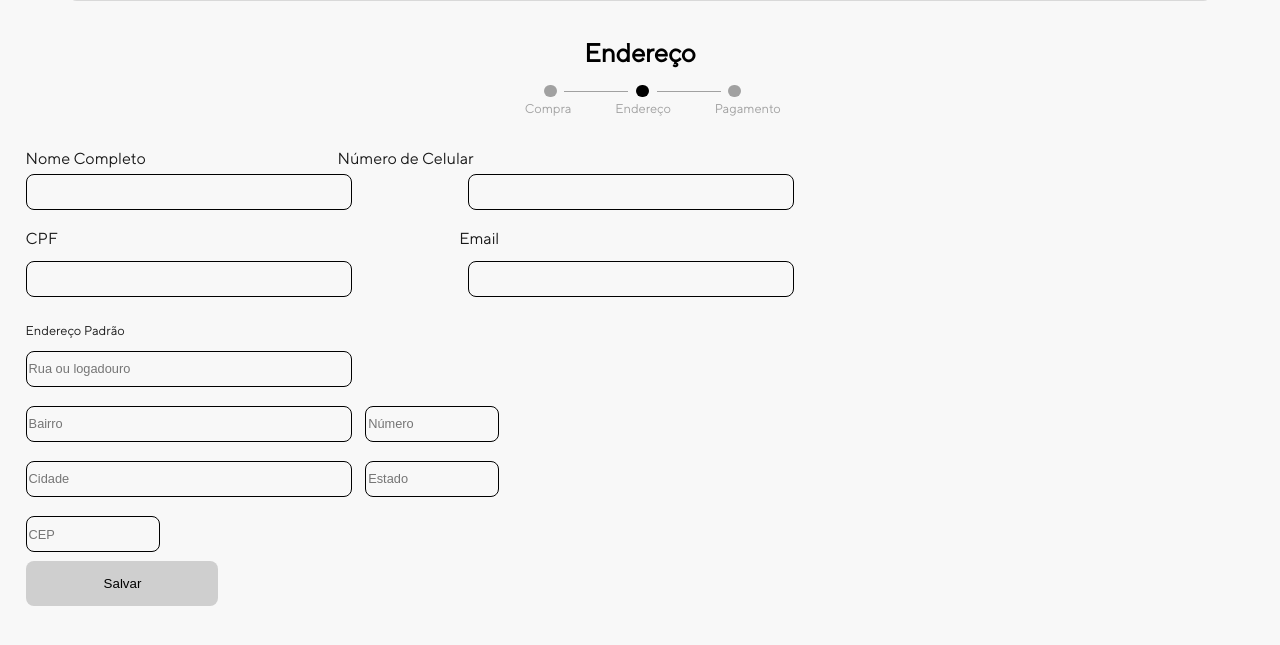
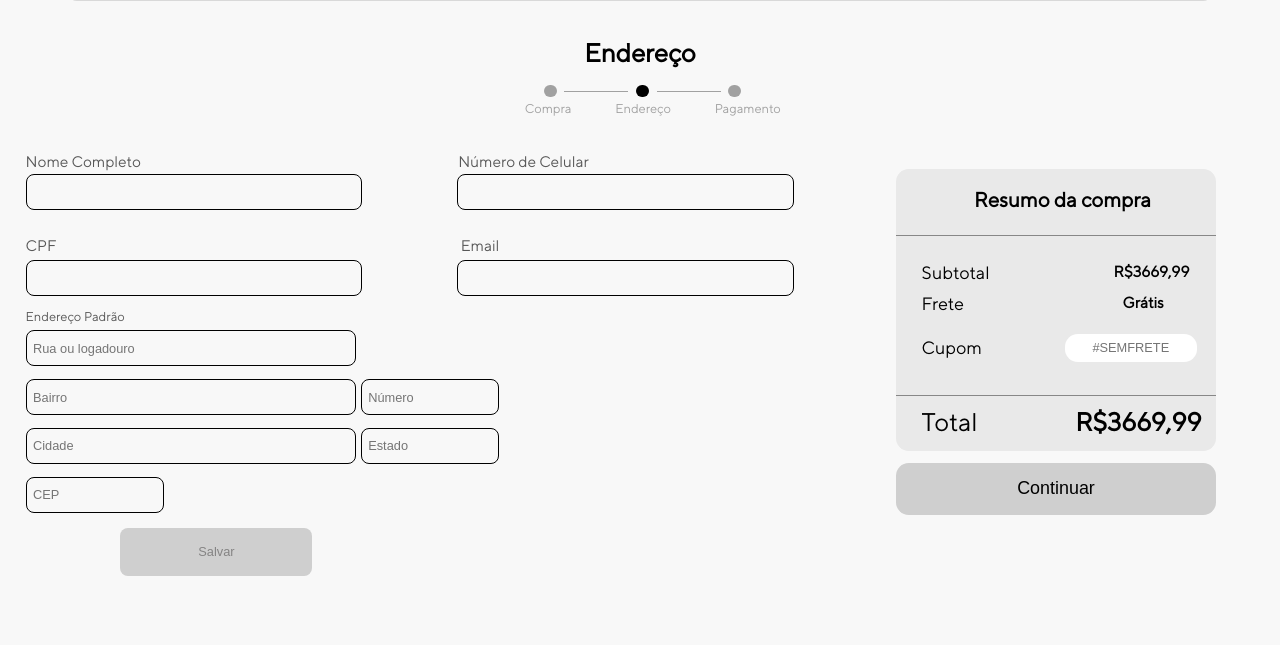
Before and after one commit to laramoreirab/projetoEcommerce, a plain HTML site: page aula/endereco.html in a window 1280 px wide. Shown: the part 55-700 px from the top of the page. Drawn offline with nearby package versions, Linux system fonts and the light colour scheme.

Commit message:
finalização pagina de endereço e pagamento, alteração do resumo de compra

```diff
--- a/aula/css.css
+++ b/aula/css.css
@@ -976,10 +976,12 @@
     }
 
     .fundoresumodacompra {
-        background-color: #d9d9d9;
-        width: 26vw;
+        position: absolute;
+        top:26.5vw;
+        right: 5vw;
+        background-color: #e9e9e9;
+        width: 25vw;
         height: 22vw;
-        margin-left: 70vw;
         margin-top: -9vw;
         border-radius: 1vw;
     }
@@ -995,8 +997,8 @@
         margin-top: 0.2vw;
         margin-bottom: 1vw;
         height: 1.5vw;
-        width: 26vw;
-        border-bottom: .1vw solid #000000;
+        width: 25vw;
+        border-bottom: .1vw solid #878787;
     }
 
     .txtsubtotalresumocarrinho {
@@ -1006,7 +1008,7 @@
     }
 
     .subtotalresumocarrinho {
-        font-size: 1.4vw;
+        font-size: 1.2vw;
         margin-left: 17vw;
         margin-top: -1.7vw;
     }
@@ -1018,8 +1020,8 @@
     }
 
     .txtgratisresumocarrinho {
-        font-size: 1.4vw;
-        margin-left: 17vw;
+        font-size: 1.2vw;
+        margin-left: 17.7vw;
         margin-top: -1.7vw;
     }
 
@@ -1033,10 +1035,11 @@
     .espacocupom input {
         border-radius: 1vw;
         border: 0vw solid #ccc;
-        height: 1.5vw;
-        width: 7vw;
+        height: 2vw;
+        width: 10vw;
         text-align: center;
         font-size: 1vw;
+        margin-right: .5vw;
     }
 
     .cupomalinhadocarrinho {
@@ -1044,39 +1047,40 @@
         justify-content: space-between;
         align-items: center;
         width: 24vw;
-        height: 2vw;
+        height: 4vw;
         margin-top: 0.9vw;
     }
 
     .txttotalcarrinho {
         font-size: 2vw;
         margin-left: 2vw;
-        padding-top: 0.6vw;
+        margin-top: -.2vw;
     }
 
     .valortotalcarrinho {
         font-size: 2vw;
         margin-left: 14vw;
-        margin-top: -2.3vw;
+        margin-top: -2.4vw;
     }
 
     .botaocomprarcarrinho button {
+        position: absolute;
         background-color: #cfcfcf;
         font-size: 1.4vw;
-        width: 26vw;
+        width: 25vw;
         height: 4vw;
         border-radius: 1vw;
-        margin-left: 70vw;
-        margin-top: 1.5vw;
+        top:40.5vw;
+        right: 5vw;
         display: flex;
         justify-content: center;
         align-items: center;
         border: 0vw solid #ccc;
+        transition: .5s;
     }
 
     .botaocomprarcarrinho button:hover {
         background-color: #a1a1a1;
-        transition: .5s;
         cursor: pointer;
     }
 
@@ -1141,8 +1145,8 @@
     .alinhar-box-nome-endereco{
         display: flex;
         justify-content: space-between;
-        width: 10vw;
-        margin-top: 10vw;
+        width: 70vw;
+        margin-top: 9vw;
         margin-left: 2vw;
     }
     .alinhar-box-nome-endereco input{
@@ -1151,33 +1155,36 @@
         border-radius: 0.5rem;
         font-size: 1vw;
         border: 1px solid black;
+        padding-left: 1vw;
     }
     .alinhar-txt-nome-endereco{
         display: flex;
         justify-content: space-between;
-        width: 35vw;
-        margin-top: -2vw;
+        width: 44vw;
+        margin-top: -1.7vw;
         margin-left: 2vw;
         position: absolute;
+        font-size: 1.2vw;
     }
     .alinhar-txt-nome-endereco p{
-        color: #191919;
+        color: #575757;
     }
     .alinhar-txt-cpf-email{
         display: flex;
         justify-content: space-between;
         width: 37vw;
-        margin-top: 1.5vw;
+        margin-top: 2vw;
         margin-left: 2vw;
+        font-size: 1.2vw;
     }
     .alinhar-txt-cpf-email p{
-        color: #191919;
+        color: #575757;
     }
     .alinhar-box-nome-endereco{
         display: flex;
         justify-content: space-between;
         width: 60vw;
-        margin-top: 1vw;
+        margin-top: 0.5vw;
         margin-left: 2vw;
     }
     .alinhar-box-nome-endereco input{
@@ -1192,23 +1199,24 @@
         margin-top: 6vw;
     }
     .txt-endereco-padrao{
-        margin-top: 2vw;
+        margin-top: 1vw;
         margin-left: 2vw;
         font-size: 1vw;
-        color: #191919;
+        color: #575757;
     }
     .box-rua-endereco{
         width: 25vw;
         height: 2.5vw;
         border-radius: 0.5rem;
         margin-left: 2vw;
-        margin-top: 1vw;
+        margin-top: 0.5vw;
         font-size: 1vw;
         border: 1px solid black;
         background-color: #f8f8f8;
+        padding-left:.5vw;
     }
     .alinhar-bairro-numero{
-    margin-top: 1.5vw;
+    margin-top: 1vw;
     margin-left: 2vw;
     display: flex;
     justify-content: space-between;
@@ -1221,6 +1229,7 @@
         font-size: 1vw;
         border: 1px solid black;
         background-color: #f8f8f8;
+        padding-left:.5vw;
     }
     .box-numero{
         width: 10vw;
@@ -1229,9 +1238,10 @@
         font-size: 1vw;
         border: 1px solid black;
         background-color: #f8f8f8;
+        padding-left:.5vw;
     }
     .alinhar-cidade-estado{
-        margin-top: 1.5vw;
+        margin-top: 1vw;
         margin-left: 2vw;
         display: flex;
         justify-content: space-between;
@@ -1244,6 +1254,7 @@
         font-size: 1vw;
         border: 1px solid black;
         background-color: #f8f8f8;
+        padding-left:.5vw;
     }
     .box-estado{
         width: 10vw;
@@ -1252,22 +1263,27 @@
         font-size: 1vw;
         border: 1px solid black;
         background-color: #f8f8f8;
+        padding-left:.5vw;
     }
     .box-cep{
         width: 10vw;
         height: 2.5vw;
-        margin-top: 1.5vw;
+        margin-top: 1vw;
         margin-left: 2vw;
         border-radius: 0.5rem;
         font-size: 1vw;
         border: 1px solid black;
         background-color: #f8f8f8;
-    }
+        padding-left:.5vw;
+    }
+
     .botao-salvar-endereco{
+        font-size: 1vw;
+        color: #858484;
         margin-top: 5vw;
-        margin-left: -10.4vw;
+        margin-left: -3.4vw;
         width: 15vw;
-        height: 3.5vw;
+        height: 6vh;
         background-color: #cfcfcf;
         border: none;
         border-radius: 0.5rem;
@@ -1301,19 +1317,18 @@
         margin-left: 5%;
         padding-top: 1.6%;
         padding-bottom: 2.5%;
-        dis
     }
     .contCartoes{
         display: inline;
         padding-right: 3%;
     }
     img.cartao{
-        width: 18%;
+        width: 23%;
     }
     .input-cartoes {
         margin-right: 0.5%;
         position: relative;
-        transform: translateY(-6.7vw)
+        transform: translateY(-9vw)
     }
     .circulo1pagamento {
         width: 1vw;
@@ -1338,11 +1353,17 @@
     }
 
     .fundoresumodacompraPay {
-        background-color: #d9d9d9;
-        width: 26vw;
+        position: absolute;
+        top:26.5vw;
+        right: 5vw;
+        background-color: #e9e9e9;
+        width: 25vw;
         height: 22vw;
-        margin-left: 70vw;
+        margin-top: -9vw;
         border-radius: 1vw;
+    }
+    .containerPagamento{
+        position: absolute;
     }
 
       input[type="radio"] {
@@ -1413,8 +1434,9 @@
     }
     .asterisco{
         font-size: 0.7vw;
-        font-weight: 800;
         padding-top: 0.5vh;
+        color: #878787;
+
     }
     .validade{
         border-color: #858484;
@@ -1450,10 +1472,9 @@
         font-family: 'TT-norms', sans-serif;
         background-color: #cfcfcf;
         border-radius: 0.6rem;
-        width: 16%;
-        height: 5vh;
-        font-size: 1vw;
-        margin-left: 8%;
+        width: 15vw;
+        height: 6vh;
+        font-size: 1vw;
         margin-bottom: 1vw;
         cursor:pointer;
     }
--- a/aula/endereco.html
+++ b/aula/endereco.html
@@ -75,8 +75,8 @@
                     <p class="txtcelular">Número de Celular</p>
                 </div>
                 <div class="alinhar-box-nome-endereco">
-                    <input class="box-nomecompleto" type="text">
-                    <input class="box-numerocelular" type="number">
+                    <input class="box-nomecompleto" type="text" required>
+                    <input class="box-numerocelular" type="number" required>
                 </div>
 
                 <div class="alinhar-txt-cpf-email">
@@ -84,22 +84,47 @@
                     <p class="txtemail-endereco">Email</p>
                 </div>
                 <div class="alinhar-box-nome-endereco">
-                    <input class="box-cpf-endereco" type="number" minlength="11" maxlength="11">
-                    <input class="box-email-endereco" type="email">
+                    <input class="box-cpf-endereco" type="number" minlength="11" maxlength="11" required>
+                    <input class="box-email-endereco" type="email" required>
                 </div>
             </div>
             <p class="txt-endereco-padrao">Endereço Padrão</p>
             <input class="box-rua-endereco" type="text" placeholder="Rua ou logadouro">
             <div class="alinhar-bairro-numero">
-                <input class="box-bairro" type="text" placeholder="Bairro">
-                <input class="box-numero" type="number" placeholder="Número" maxlength="5">
+                <input class="box-bairro" type="text" placeholder="Bairro" required>
+                <input class="box-numero" type="number" placeholder="Número" maxlength="5" required>
             </div>
             <div class="alinhar-cidade-estado">
-                <input class="box-cidade" type="text" placeholder="Cidade">
-                <input class="box-estado" type="text" placeholder="Estado">
+                <input class="box-cidade" type="text" placeholder="Cidade" required>
+                <input class="box-estado" type="text" placeholder="Estado" required>
             </div>
-            <input class="box-cep" type="number" placeholder="CEP" minlength="8" maxlength="8">
-            <a href="pagamento.html"><input class="botao-salvar-endereco" value="Salvar" type="submit"></a>
+            <input class="box-cep" type="number" placeholder="CEP" minlength="8" maxlength="8" required>
+            <input class="botao-salvar-endereco" value="Salvar"   onclick="alert('Seu endereço foi salvo com sucesso!')" id="salvarEndereco" type="button">
+            <div class="fundoresumodacompra">
+                <div class="txtresumodacompra"><b>
+                        Resumo da compra
+                    </b>
+                </div>
+                <div class="linharesumo"></div>
+                <div class="txtsubtotalresumocarrinho">Subtotal</div>
+                <div class="subtotalresumocarrinho"><b>R$3669,99</b></div>
+                <div class="txtfreteresumocarrinho">Frete</div>
+                <div class="txtgratisresumocarrinho"><b>Grátis</b></div>
+                <div class="cupomalinhadocarrinho">
+                    <div class="txtcupomresumocarrinho">Cupom</div>
+                    <div class="espacocupom"><input placeholder="#SEMFRETE" type="text"></div>
+                </div>
+                <div class="linharesumo"></div>
+                <div class="txttotalcarrinho">Total</div>
+                <div class="valortotalcarrinho"><b>R$3669,99</b></div>
+            </div>
+            <div class="botaocomprarcarrinho"><a href="endereco.html">
+                <button>Continuar</button>
+            </a></div>
 
-
+            <script>
+                document.getElementById("salvarEndereco").addEventListener("click", function(event){
+                    event.preventDefault();
+                });
+            </script>
         </body>
```
Also changed, not shown: aula/carrinhocompra.html (+2 -2 lines), aula/pagamento.html (+4 -2 lines).
